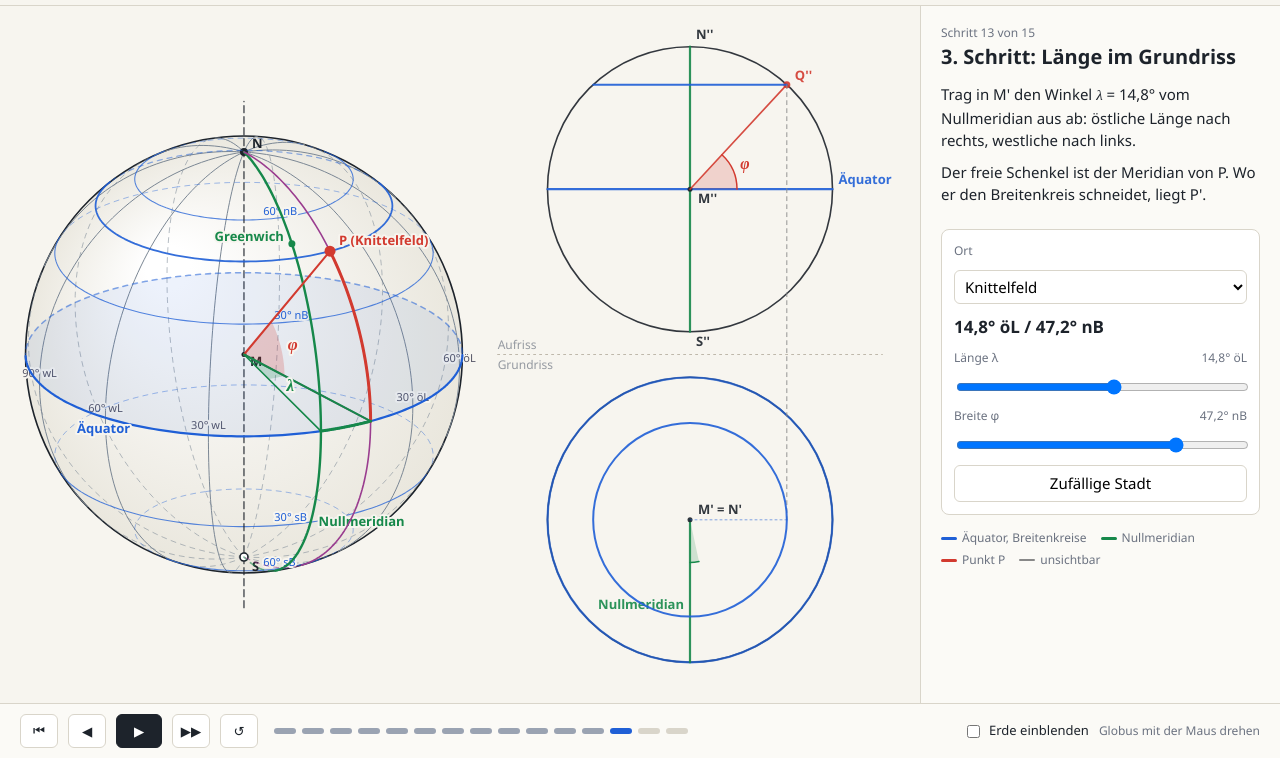
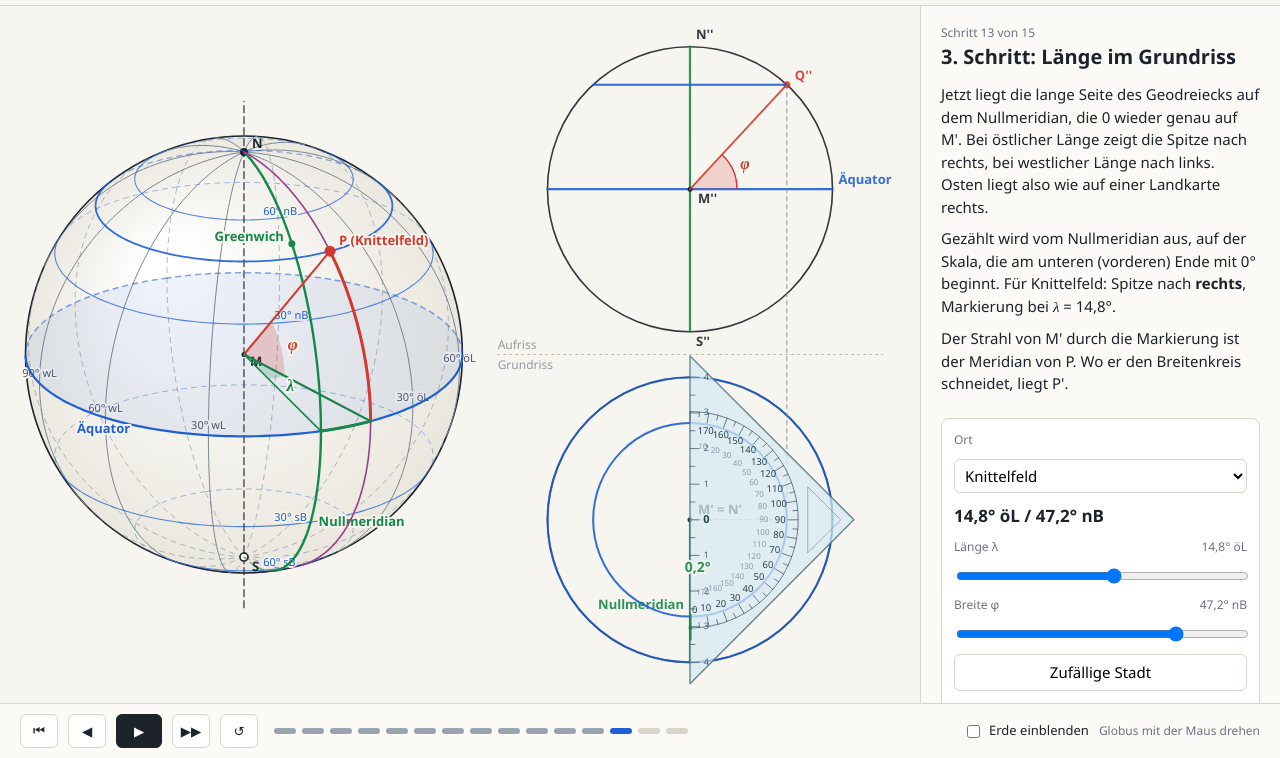
Before and after one commit to uwgymkni/Globus, a plain HTML site: page index.html in a window 1280 px wide. Both pictures are taken after a click on the element 613 px from the left and 773 px from the top of the page. Shown: the part 42-800 px from the top of the page. Drawn offline with Linux system fonts and the light colour scheme; animation ran at ten frames a second.

Commit message:
Add files via upload

```diff
--- a/index.html
+++ b/index.html
@@ -28,6 +28,7 @@ select{font:inherit;padding:5px 6px;border:1px solid var(--linie);border-radius:
 .koord{font-size:17px;font-weight:600}
 .knopf{font:inherit;border:1px solid var(--linie);background:#fff;border-radius:6px;padding:6px 10px;cursor:pointer}
 .knopf:hover{border-color:#b9b3a4}
+.faelle{display:grid;grid-template-columns:1fr 1fr;gap:5px}.faelle button{font:inherit;font-size:12.5px;border:1px solid var(--linie);background:#fff;border-radius:6px;padding:5px 6px;cursor:pointer}.faelle button:hover{border-color:#b9b3a4}
 footer{grid-column:1/3;display:flex;align-items:center;gap:10px;padding:10px 20px;border-top:1px solid var(--linie);background:#fbfaf6}
 footer button{font:15px/1 inherit;width:38px;height:34px;border:1px solid var(--linie);border-radius:6px;background:#fff;cursor:pointer;color:var(--tinte)}
 footer button:hover{border-color:#b9b3a4}
@@ -56,6 +57,8 @@ footer button.haupt{width:46px;background:var(--tinte);color:#fff;border-color:v
     <label>Länge λ <span id="lw"></span></label><input type="range" id="lam" min="-180" max="180" step="0.5">
     <label>Breite φ <span id="pw"></span></label><input type="range" id="phi" min="-89" max="89" step="0.5">
     <button class="knopf" id="zufall">Zufällige Stadt</button>
+    <label>Die vier Fälle</label>
+    <div class="faelle"><button data-o="Knittelfeld">nB / öL</button><button data-o="New York">nB / wL</button><button data-o="Sydney">sB / öL</button><button data-o="Rio de Janeiro">sB / wL</button></div>
   </div>
   <div class="legende"><span><b style="background:var(--blau)"></b>Äquator, Breitenkreise</span><span><b style="background:var(--gruen)"></b>Nullmeridian</span><span><b style="background:var(--rot)"></b>Punkt P</span><span><b style="background:#888;height:0;border-top:2px dashed #888"></b>unsichtbar</span></div>
 </aside>
@@ -98,9 +101,9 @@ const SCHRITTE=[
  {t:"Die geografische Länge λ",d:3.5,x:()=>`<p>Die Länge ist der Winkel in der Äquatorebene zwischen dem Nullmeridian und dem Meridian von P.</p><p>${ON()}: <span class="mathe">λ</span> = ${fmt(Math.abs(S.ort.l))}° ${S.ort.l>=0?"öL":"wL"}</p>`},
  {t:"Zwei Zahlen für einen Punkt",d:2.5,x:()=>`<p>Mit Länge und Breite ist jeder Punkt der Kugel eindeutig festgelegt. P liegt auf dem Meridian mit der Länge <span class="mathe">λ</span> und auf dem Breitenkreis mit der Breite <span class="mathe">φ</span>, also in deren Schnittpunkt.</p><p>Wähl eine andere Stadt oder verschieb die Regler und beobachte, wie sich die beiden Winkel ändern.</p>`},
  {t:"Die Kugel in Grund- und Aufriss",d:8,x:()=>`<p>Von vorne gesehen (Aufriss) und von oben gesehen (Grundriss) ist der Umriss der Kugel jeweils ein Kreis mit Radius <span class="mathe">r</span>.</p><p>Im Aufriss erscheint der <b style="color:${C.blau}">Äquator</b> als waagrechter Durchmesser, der <b style="color:${C.gruen}">Nullmeridian</b> als senkrechter Durchmesser.</p><p>Im Grundriss ist der Äquator der Umrisskreis. Der Nullmeridian ist der Radius, der nach vorne (am Blatt nach unten) zeigt. Der Nordpol fällt mit dem Mittelpunkt M' zusammen.</p>`},
- {t:"1. Schritt: Breite im Aufriss",d:4,x:()=>`<p>Trag im Aufriss in M'' den Winkel <span class="mathe">φ</span> = ${fmt(Math.abs(S.ort.b))}° an die Äquatorstrecke an: nördliche Breite nach oben, südliche nach unten.</p><p>Der freie Schenkel trifft den Umriss im Punkt Q''. Durch Q'' zieht man die Waagrechte: Das ist der Breitenkreis von P im Aufriss.</p>`},
+ {t:"1. Schritt: Breite im Aufriss",d:7,x:()=>`<p>Leg das Geodreieck mit der langen Seite auf den Äquator, die 0 der Zentimeterskala genau auf M''. Bei nördlicher Breite zeigt die Spitze nach oben, bei südlicher Breite nach unten.</p><p>Gezählt wird vom rechten Ende des Äquators aus, also auf der Winkelskala, die dort mit 0° beginnt. Für ${ON()}: Spitze nach <b>${S.ort.b>=0?"oben":"unten"}</b>, Markierung bei <span class="mathe">φ</span> = ${fmt(Math.abs(S.ort.b))}°.</p><p>Der Strahl von M'' durch die Markierung trifft den Umriss in Q''. Durch Q'' zieht man die Waagrechte: Das ist der Breitenkreis von P im Aufriss.</p>`},
  {t:"2. Schritt: Breitenkreis im Grundriss",d:4,x:()=>`<p>Im Grundriss erscheint der Breitenkreis unverzerrt als Kreis um M'.</p><p>Seinen Radius <span class="mathe">r</span>·cos <span class="mathe">φ</span> holt man sich mit einem Ordner von Q'' nach unten. Dann zeichnet man mit dem Zirkel den Kreis.</p>`},
- {t:"3. Schritt: Länge im Grundriss",d:4,x:()=>`<p>Trag in M' den Winkel <span class="mathe">λ</span> = ${fmt(Math.abs(S.ort.l))}° vom Nullmeridian aus ab: östliche Länge nach rechts, westliche nach links.</p><p>Der freie Schenkel ist der Meridian von P. Wo er den Breitenkreis schneidet, liegt P'.</p>`},
+ {t:"3. Schritt: Länge im Grundriss",d:7,x:()=>`<p>Jetzt liegt die lange Seite des Geodreiecks auf dem Nullmeridian, die 0 wieder genau auf M'. Bei östlicher Länge zeigt die Spitze nach rechts, bei westlicher Länge nach links. Osten liegt also wie auf einer Landkarte rechts.</p><p>Gezählt wird vom Nullmeridian aus, auf der Skala, die am unteren (vorderen) Ende mit 0° beginnt. Für ${ON()}: Spitze nach <b>${S.ort.l>=0?"rechts":"links"}</b>, Markierung bei <span class="mathe">λ</span> = ${fmt(Math.abs(S.ort.l))}°.${Math.abs(S.ort.l)>90?" Weil der Winkel größer als 90° ist, zeigt der Schenkel schräg nach oben, also auf die Rückseite der Kugel.":""}</p><p>Der Strahl von M' durch die Markierung ist der Meridian von P. Wo er den Breitenkreis schneidet, liegt P'.</p>`},
  {t:"4. Schritt: Ordner in den Aufriss",d:3,x:()=>`<p>Ein Ordner von P' senkrecht nach oben schneidet den Breitenkreis im Aufriss. Dort liegt P''.</p><p>${ON()} (${lgTxt(S.ort.l,S.ort.b)}) ist damit in Grund- und Aufriss eingezeichnet.</p>`},
  {t:"Sichtbarkeit und Üben",d:2,x:()=>`<p>Im Grundriss sieht man nur die Nordhalbkugel. Punkte mit südlicher Breite sind dort unsichtbar und werden als leerer Kreis gezeichnet.</p><p>Im Aufriss sieht man nur die vordere Hälfte, also Punkte zwischen 90° wL und 90° öL.</p><p>${ON()}: Grundriss ${S.ort.b>=0?"sichtbar":"unsichtbar"}, Aufriss ${Math.cos(rad(S.ort.l))>=0?"sichtbar":"unsichtbar"}.</p><p>Probier weitere Städte aus, zum Beispiel eine auf der Südhalbkugel oder in Amerika.</p>`}
 ];
@@ -203,6 +206,36 @@ function winkelBogen(c,r,w0,w1,farbe,label,f=1){ // Winkel in Bildschirmkoordina
   g.strokeStyle=farbe; g.lineWidth=1.5; g.beginPath(); g.arc(c[0],c[1],r,Math.min(w0,w),Math.max(w0,w)); g.stroke();
   if(f>.95&&label){ const wm=(w0+w1)/2; txt([c[0]+Math.cos(wm)*(r+13),c[1]+Math.sin(wm)*(r+13)],label,farbe,{font:"italic 700 16px Cambria Math,Times New Roman,serif",align:"center"}); } }
 
+function geodreieck(c,u,n,L,cm,th,f,alpha,farbe){ // c: Nullpunkt, u: Richtung 0°, n: Richtung zur Spitze, th: Zielwinkel (Grad), f: Fortschritt der Markierung
+  if(alpha<=0) return;
+  const P=(a,b)=>[c[0]+u[0]*a+n[0]*b,c[1]+u[1]*a+n[1]*b], D=(d,r)=>{ const t=rad(d); return P(r*Math.cos(t),r*Math.sin(t)); };
+  const tx=(p,s,col,font)=>{ g.font=font; g.fillStyle=col; g.textAlign="center"; g.textBaseline="middle"; g.fillText(s,p[0],p[1]); };
+  g.save(); g.globalAlpha=alpha;
+  // Körper
+  g.beginPath(); let q=P(L,0); g.moveTo(q[0],q[1]); q=P(0,L); g.lineTo(q[0],q[1]); q=P(-L,0); g.lineTo(q[0],q[1]); g.closePath();
+  g.fillStyle="rgba(214,234,243,.80)"; g.fill(); g.strokeStyle="#4f7686"; g.lineWidth=1.3; g.stroke();
+  // Aussparung
+  g.beginPath(); q=P(.2*L,.72*L); g.moveTo(q[0],q[1]); q=P(0,.92*L); g.lineTo(q[0],q[1]); q=P(-.2*L,.72*L); g.lineTo(q[0],q[1]); g.closePath(); g.strokeStyle="rgba(79,118,134,.55)"; g.lineWidth=1; g.stroke();
+  // Zentimeterskala auf der langen Seite
+  g.strokeStyle="#35535f"; g.lineWidth=.8;
+  const kmax=Math.floor(L/(cm/2)-.3);
+  for(let k=-kmax;k<=kmax;k++){ const a=k*cm/2, lang=k%2===0; const p0=P(a,0), p1=P(a,lang?.055*L:.03*L); g.beginPath(); g.moveTo(p0[0],p0[1]); g.lineTo(p1[0],p1[1]); g.stroke();
+    if(lang&&k!==0) tx(P(a,.1*L),String(Math.abs(k/2)),"#35535f","9px Segoe UI,system-ui,sans-serif"); }
+  tx(P(0,.1*L),"0","#10303c","700 11px Segoe UI,system-ui,sans-serif");
+  // Winkelskala
+  const r2=.66*L;
+  g.beginPath(); for(let d=0;d<=180;d+=2){ const p=D(d,r2); d?g.lineTo(p[0],p[1]):g.moveTo(p[0],p[1]); } g.strokeStyle="#35535f"; g.lineWidth=.8; g.stroke();
+  for(let d=0;d<=180;d+=5){ const p0=D(d,r2), p1=D(d,r2-(d%10?.03:.06)*L); g.beginPath(); g.moveTo(p0[0],p0[1]); g.lineTo(p1[0],p1[1]); g.stroke(); }
+  for(let d=10;d<=170;d+=10){ tx(D(d,.55*L),String(d),"#10303c","9.5px Segoe UI,system-ui,sans-serif"); tx(D(d,.45*L),String(180-d),"#7d929a","8px Segoe UI,system-ui,sans-serif"); }
+  tx(D(3,.55*L),"0","#10303c","9.5px Segoe UI,system-ui,sans-serif");
+  // Markierung
+  if(f>0){ const w=th*f;
+    g.beginPath(); g.moveTo(c[0],c[1]); for(let i=0;i<=40;i++){ const p=D(w*i/40,r2); g.lineTo(p[0],p[1]); } g.closePath(); g.fillStyle=farbe; g.globalAlpha=alpha*.16; g.fill(); g.globalAlpha=alpha;
+    g.beginPath(); for(let i=0;i<=40;i++){ const p=D(w*i/40,r2); i?g.lineTo(p[0],p[1]):g.moveTo(p[0],p[1]); } g.strokeStyle=farbe; g.lineWidth=3; g.stroke();
+    const m0=D(w,r2-.08*L), m1=D(w,r2+.07*L); g.beginPath(); g.moveTo(m0[0],m0[1]); g.lineTo(m1[0],m1[1]); g.lineWidth=2.4; g.stroke();
+    const lp=D(Math.max(w/2,9),.3*L); g.font="700 14px Segoe UI,system-ui,sans-serif"; g.textAlign="center"; g.textBaseline="middle"; g.strokeStyle=C.papier; g.lineWidth=4; const s=fmt(w)+"°"; g.strokeText(s,lp[0],lp[1]); g.fillStyle=farbe; g.fillText(s,lp[0],lp[1]); }
+  g.restore(); }
+
 function zweitafel(x0,y0,w,h,alpha){
   const R=Math.min(w*.36,(h-70)/4.4), cx=x0+w/2, gap=Math.max(26,R*.32), cA=[cx,y0+h/2-gap/2-R], cG=[cx,y0+h/2+gap/2+R];
   g.globalAlpha=alpha;
@@ -223,8 +256,11 @@ function zweitafel(x0,y0,w,h,alpha){
   const L=rad(S.ort.l), B=rad(S.ort.b), rr=R*Math.cos(B), z=R*Math.sin(B);
   const Q=[cA[0]+R*Math.cos(B),cA[1]-z], PA=[cA[0]+rr*Math.sin(L),cA[1]-z], PG=[cG[0]+rr*Math.sin(L),cG[1]+rr*Math.cos(L)];
   // 1. Breite im Aufriss
-  const s10a=A(10,0,.45), s10b=A(10,.45,.75), s10c=A(10,.7,1);
-  if(s10a>0){ winkelBogen(cA,R*.33,0,-B,C.rot,"φ",s10a); linie(cA,teil(cA,Q,s10a),C.rot,1.6,null,alpha); }
+  const s10a=A(10,.45,.62), s10b=A(10,.6,.7), s10c=A(10,.72,.95);
+  if(S.schritt===10){ const ein=A(10,0,.15), nv=B>=0?[0,-1]:[0,1], off=R*.35*(1-ein);
+    geodreieck([cA[0]+nv[0]*off,cA[1]+nv[1]*off],[1,0],nv,R*1.15,R/4,Math.abs(S.ort.b),A(10,.18,.42),alpha*ein,C.rot); }
+  else if(S.schritt>10) winkelBogen(cA,R*.33,0,-B,C.rot,"φ",1);
+  if(s10a>0){ linie(cA,teil(cA,Q,s10a),C.rot,1.8,null,alpha); }
   if(s10b>0){ pkt(Q,C.rot,true,3.5,alpha); txt([Q[0]+8,Q[1]+(B>=0?-8:10)],"Q''",C.rot,{alpha}); }
   if(s10c>0){ const l0=[cA[0]-rr,cA[1]-z], l1=[cA[0]+rr,cA[1]-z]; linie(teil(l1,l0,0),teil(l1,l0,s10c),C.blau,2,null,alpha); }
   // 2. Breitenkreis im Grundriss
@@ -232,8 +268,10 @@ function zweitafel(x0,y0,w,h,alpha){
   if(s11a>0){ const fus=[Q[0],cG[1]]; linie(Q,teil(Q,fus,s11a),"#8b8b8b",1,[4,4],alpha); if(s11a>.95){ linie(cG,fus,C.blau,1,[2,3],alpha*.6); } }
   if(s11b>0) kreis(cG,rr,C.blau,2,s11b,null,0,alpha);
   // 3. Länge im Grundriss
-  const s12a=A(12,0,.5), s12b=A(12,.5,.85), s12c=A(12,.8,1);
-  if(s12a>0){ winkelBogen(cG,R*.3,Math.PI/2,Math.PI/2-L,C.gruen,"λ",s12a); }
+  const s12b=A(12,.45,.65), s12c=A(12,.7,.85);
+  if(S.schritt===12){ const ein=A(12,0,.15), nv=L>=0?[1,0]:[-1,0], off=R*.35*(1-ein);
+    geodreieck([cG[0]+nv[0]*off,cG[1]],[0,1],nv,R*1.15,R/4,Math.abs(S.ort.l),A(12,.18,.42),alpha*ein,C.gruen); }
+  else if(S.schritt>12) winkelBogen(cG,R*.3,Math.PI/2,Math.PI/2-L,C.gruen,"λ",1);
   if(s12b>0){ const E=[cG[0]+R*Math.sin(L),cG[1]+R*Math.cos(L)]; linie(cG,teil(cG,E,s12b),"#9a3d8f",1.8,null,alpha); }
   if(s12c>0){ pkt(PG,C.rot,B>=0,5,alpha*s12c); txt([PG[0]+9,PG[1]-10],"P'",C.rot,{alpha:alpha*s12c,font:"700 14px Segoe UI,system-ui,sans-serif"}); }
   // 4. Ordner in den Aufriss
@@ -292,6 +330,7 @@ function ui(nurText){ const s=SCHRITTE[S.schritt];
 sel.onchange=()=>{ const i=+sel.value; if(i>=0){ const s=STAEDTE[i]; setOrt(s[0],s[1],s[2]); } else setOrt("",S.ort.l,S.ort.b); S.manuell=false; };
 $("lam").oninput=$("phi").oninput=()=>{ S.ort={n:"",l:+$("lam").value,b:+$("phi").value}; sel.value=-1; S.manuell=false; ui(true); };
 $("erde").onchange=e=>{ S.erde=e.target.checked; };
+document.querySelectorAll(".faelle button").forEach(b=>b.onclick=()=>{ const s=STAEDTE.find(x=>x[0]===b.dataset.o); setOrt(s[0],s[1],s[2]); S.manuell=false; if(S.schritt>=10&&S.schritt<14) S.t=0; });
 $("zufall").onclick=()=>{ let s; do{ s=STAEDTE[Math.floor(Math.random()*STAEDTE.length)]; }while(s[0]===S.ort.n); setOrt(s[0],s[1],s[2]); S.manuell=false; if(S.schritt>=10&&S.schritt<14) S.t=0; };
 $("punkte").onclick=e=>{ const i=e.target.dataset.i; if(i!==undefined){ setAuto(false); geheZu(+i); } };
 $("b0").onclick=()=>{ setAuto(false); geheZu(0); };
```
